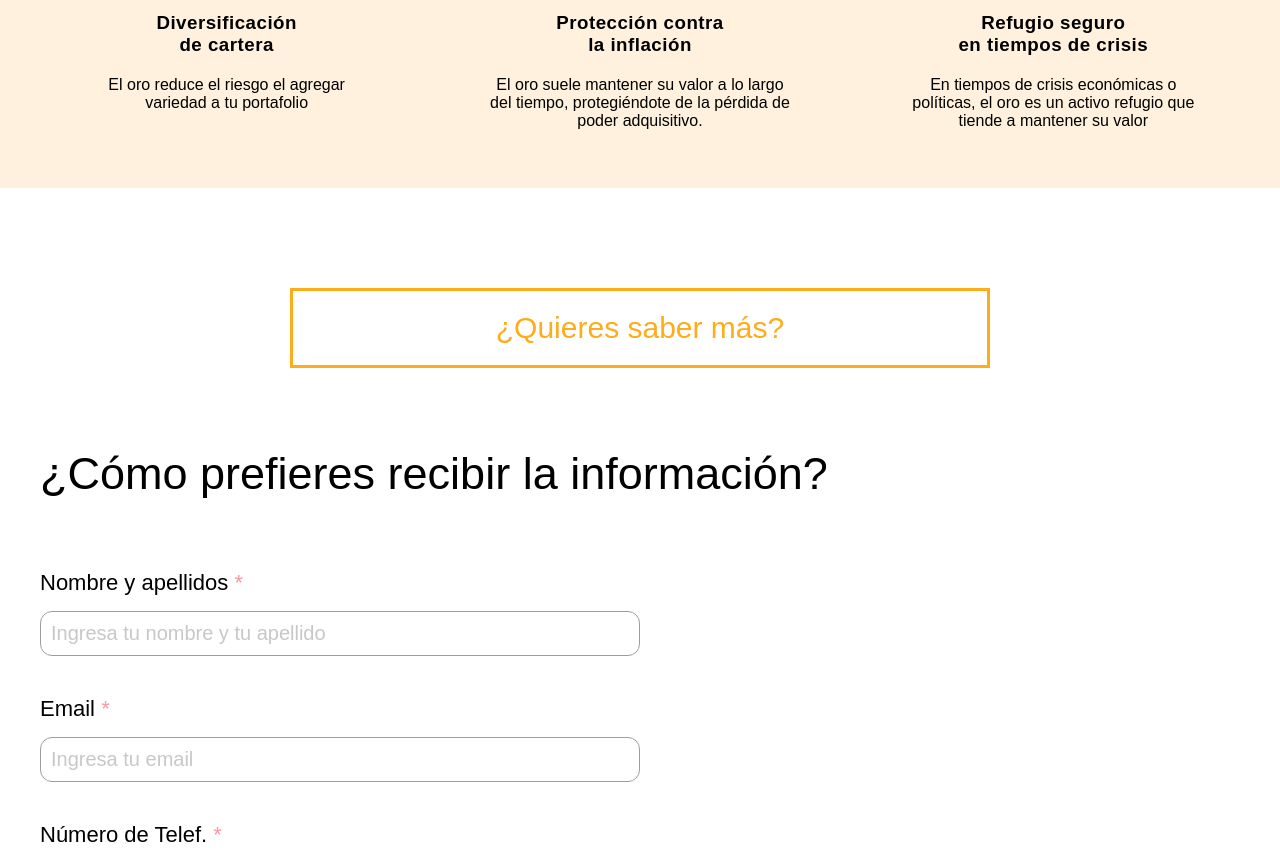
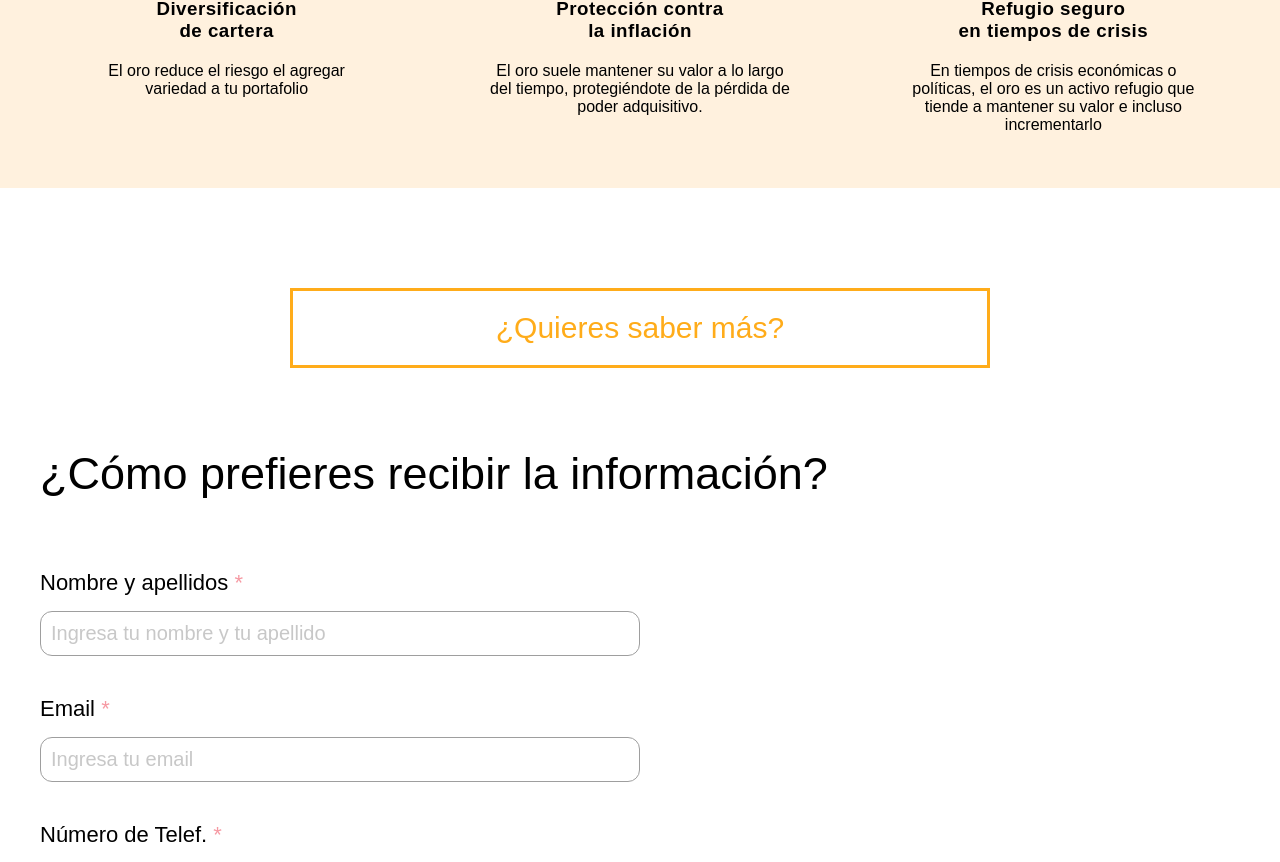
Before and after one commit to Tux3er-Isma/oro-landing-page, an Astro site: page / in a window 1280 px wide. Shown: the part 1610-2472 px from the top of the page. Built offline with nearby package versions, Linux system fonts and the light colour scheme; Astro itself is replaced by a stand-in of ours; a web font is replaced by a local one.

Commit message:
✨ Changing img icon

```diff
--- a/src/components/Main.astro
+++ b/src/components/Main.astro
@@ -8,7 +8,7 @@ import pdf from "../../public/diversificacion.pdf";
     <div class="main__cards-container">
         <Card img="https://cdn.discordapp.com/attachments/973568724722389052/1164926150284431452/cartera.png?ex=6544fd05&is=65328805&hm=7928b9ba22146812fdb1de4ee90e096141d55735c337abc7d64e23e8211d9f04&" title="Diversificación" secondTitle="de cartera" txt="El oro reduce el riesgo el agregar variedad a tu portafolio"></Card>
         <Card img="https://cdn.discordapp.com/attachments/973568724722389052/1164926149986631766/inflacion.png?ex=6544fd05&is=65328805&hm=9b392f4b48a983a38ee7fec88aedcc4fdd000b0115155e8d1203ef0eb1702226&" title="Protección contra" secondTitle="la inflación" txt="El oro suele mantener su valor a lo largo del tiempo, protegiéndote de la pérdida de poder adquisitivo."></Card>
-        <Card img="https://cdn.discordapp.com/attachments/973568724722389052/1164926149705609297/bancarrota.png?ex=6544fd05&is=65328805&hm=e3624f25c9c4a70fe369b3a271464eb5ca67a56b2df4a1e4cb9b00a82b5957fe&" title="Refugio seguro" secondTitle="en tiempos de crisis" txt="En tiempos de crisis económicas o políticas, el oro es un activo refugio que tiende a mantener su valor"></Card>
+        <Card img="https://cdn.discordapp.com/attachments/973568724722389052/1164926149705609297/bancarrota.png?ex=6544fd05&is=65328805&hm=e3624f25c9c4a70fe369b3a271464eb5ca67a56b2df4a1e4cb9b00a82b5957fe&" title="Refugio seguro" secondTitle="en tiempos de crisis" txt="En tiempos de crisis económicas o políticas, el oro es un activo refugio que tiende a mantener su valor e incluso incrementarlo"></Card>
     </div>
 </main>
 <div class="main__arrow-container">
```
